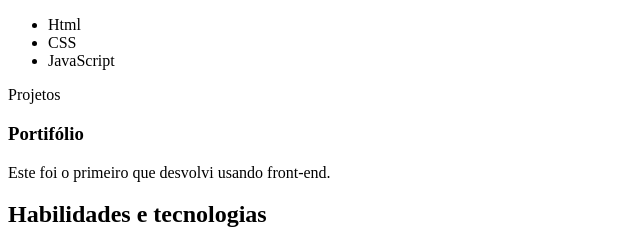
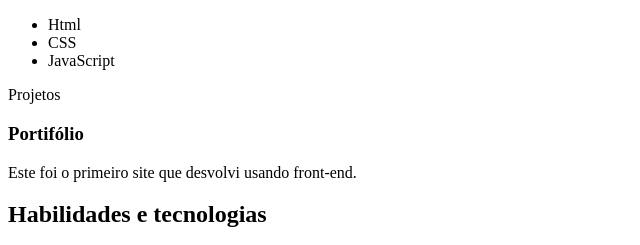
Before and after one commit to phvergani08/sitefrontend, a plain HTML site: page index.html in a window 1280 px wide. Shown: the part 847-1092 px from the top of the page, 0-640 px from the left. Drawn offline with Linux system fonts and the light colour scheme.

Commit message:
Update index.html

```diff
--- a/index.html
+++ b/index.html
@@ -19,8 +19,6 @@
                 <li><a href="#contato">Contato</a></li>
                 <li><a href="https://google.com" target="_blank">Google</a></li>
                 <!-- Target=_blank= Abre o link em outra aba.-->
-
-
             </ul>
         </nav>
     </header>
@@ -59,7 +57,7 @@
                 <h3>Portifólio</h3>
 
                 <p>
-                    Este foi o primeiro que desvolvi usando front-end.
+                    Este foi o primeiro site que desvolvi usando front-end.
                 </p>
             </article>
     </section>
```
